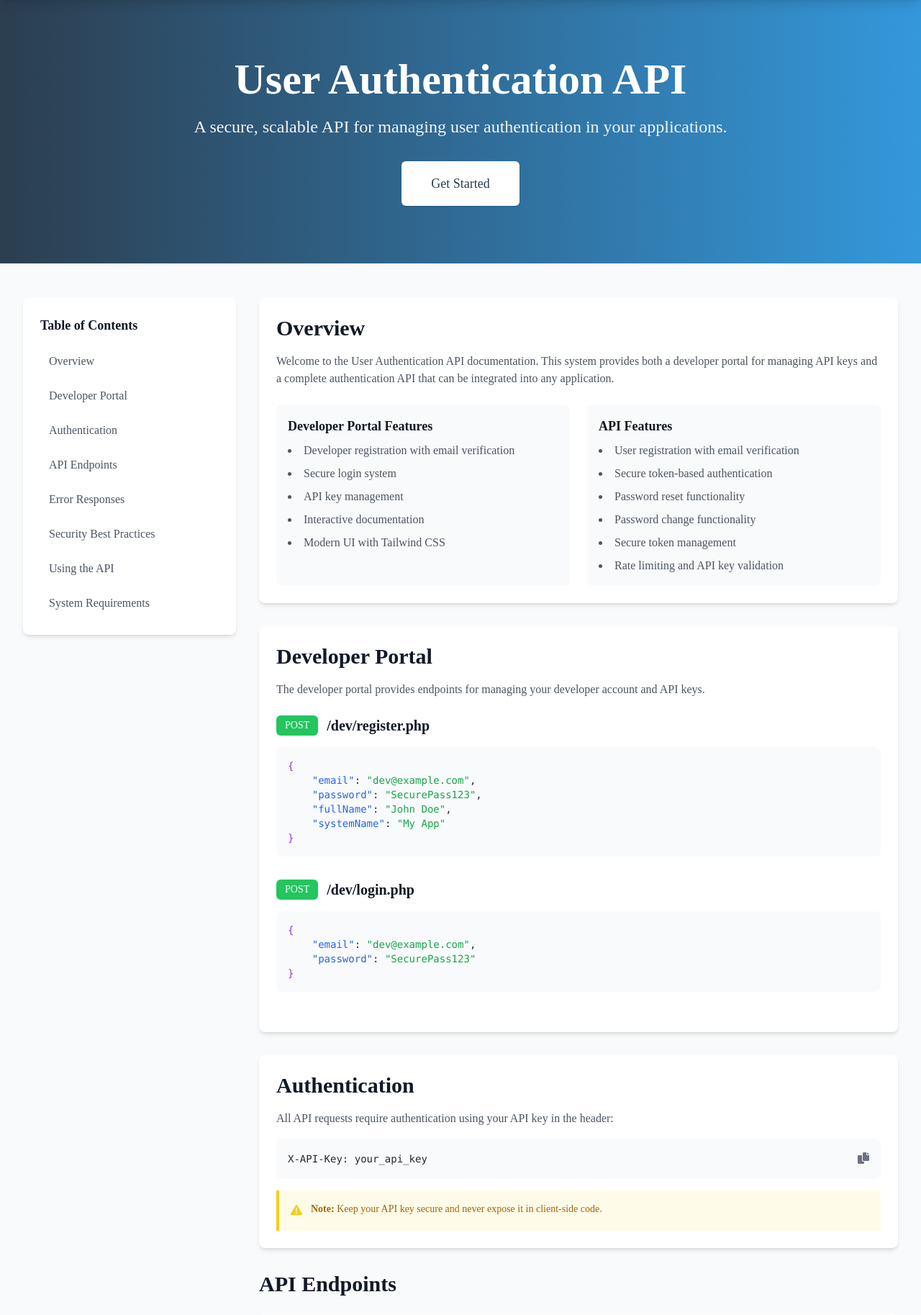
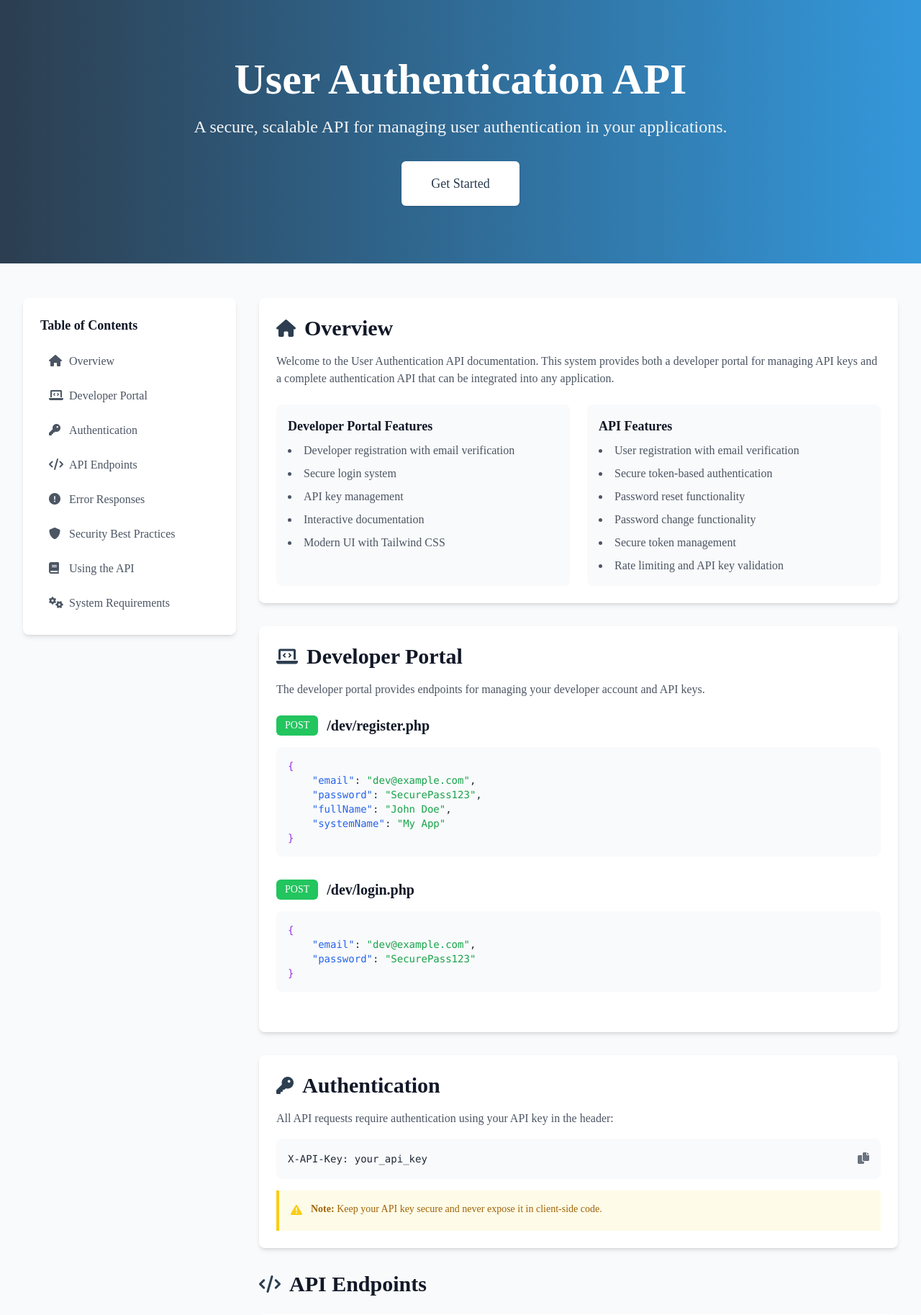
Before and after one commit to RANzzzzzzzzzY/tempAPI, a PHP site: page / in a window 1280 px wide. Shown: the part 64-1891 px from the top of the page at 72% size. Run offline with PHP 8.4, Linux system fonts and the light colour scheme; some libraries are stand-ins or nearby versions.

Commit message:
enhance documentation

```diff
--- a/index.php
+++ b/index.php
@@ -50,7 +50,7 @@ if ($isLoggedIn) {
 </head>
 <body class="bg-gray-50 min-h-screen flex flex-col font-['Poppins']">
     <!-- Navigation -->
-    <nav class="bg-primary shadow-lg sticky top-0 z-50">
+    <nav class="bg-primary shadow-lg">
         <div class="max-w-7xl mx-auto px-4 sm:px-6 lg:px-8">
             <div class="flex justify-between h-16">
                 <div class="flex">
@@ -148,14 +148,30 @@ if ($isLoggedIn) {
                     <div class="sticky top-4 bg-white rounded-lg shadow-md p-6">
                         <h3 class="text-lg font-semibold text-gray-900 mb-4">Table of Contents</h3>
                         <nav class="space-y-2">
-                            <a href="#overview" class="block text-gray-600 hover:text-primary hover:bg-gray-50 px-3 py-2 rounded-md">Overview</a>
-                            <a href="#developer-portal" class="block text-gray-600 hover:text-primary hover:bg-gray-50 px-3 py-2 rounded-md">Developer Portal</a>
-                            <a href="#authentication" class="block text-gray-600 hover:text-primary hover:bg-gray-50 px-3 py-2 rounded-md">Authentication</a>
-                            <a href="#endpoints" class="block text-gray-600 hover:text-primary hover:bg-gray-50 px-3 py-2 rounded-md">API Endpoints</a>
-                            <a href="#error-responses" class="block text-gray-600 hover:text-primary hover:bg-gray-50 px-3 py-2 rounded-md">Error Responses</a>
-                            <a href="#security" class="block text-gray-600 hover:text-primary hover:bg-gray-50 px-3 py-2 rounded-md">Security Best Practices</a>
-                            <a href="#api-usage" class="block text-gray-600 hover:text-primary hover:bg-gray-50 px-3 py-2 rounded-md">Using the API</a>
-                            <a href="#integration" class="block text-gray-600 hover:text-primary hover:bg-gray-50 px-3 py-2 rounded-md">System Requirements</a>
+                            <a href="#overview" class="block text-gray-600 hover:text-primary hover:bg-gray-50 px-3 py-2 rounded-md">
+                                <i class="fas fa-home w-5 mr-2"></i>Overview
+                            </a>
+                            <a href="#developer-portal" class="block text-gray-600 hover:text-primary hover:bg-gray-50 px-3 py-2 rounded-md">
+                                <i class="fas fa-laptop-code w-5 mr-2"></i>Developer Portal
+                            </a>
+                            <a href="#authentication" class="block text-gray-600 hover:text-primary hover:bg-gray-50 px-3 py-2 rounded-md">
+                                <i class="fas fa-key w-5 mr-2"></i>Authentication
+                            </a>
+                            <a href="#endpoints" class="block text-gray-600 hover:text-primary hover:bg-gray-50 px-3 py-2 rounded-md">
+                                <i class="fas fa-code w-5 mr-2"></i>API Endpoints
+                            </a>
+                            <a href="#error-responses" class="block text-gray-600 hover:text-primary hover:bg-gray-50 px-3 py-2 rounded-md">
+                                <i class="fas fa-exclamation-circle w-5 mr-2"></i>Error Responses
+                            </a>
+                            <a href="#security" class="block text-gray-600 hover:text-primary hover:bg-gray-50 px-3 py-2 rounded-md">
+                                <i class="fas fa-shield-alt w-5 mr-2"></i>Security Best Practices
+                            </a>
+                            <a href="#api-usage" class="block text-gray-600 hover:text-primary hover:bg-gray-50 px-3 py-2 rounded-md">
+                                <i class="fas fa-book w-5 mr-2"></i>Using the API
+                            </a>
+                            <a href="#integration" class="block text-gray-600 hover:text-primary hover:bg-gray-50 px-3 py-2 rounded-md">
+                                <i class="fas fa-cogs w-5 mr-2"></i>System Requirements
+                            </a>
                         </nav>
                     </div>
                 </div>
@@ -164,7 +180,10 @@ if ($isLoggedIn) {
                 <div class="md:w-3/4 space-y-8">
                     <!-- Overview Section -->
                     <div id="overview" class="bg-white rounded-lg shadow-md p-6">
-                        <h2 class="text-3xl font-bold text-gray-900 mb-4">Overview</h2>
+                        <div class="flex items-center mb-4">
+                            <i class="fas fa-home text-primary text-2xl mr-3"></i>
+                            <h2 class="text-3xl font-bold text-gray-900">Overview</h2>
+                        </div>
                         <p class="text-gray-600 mb-6">Welcome to the User Authentication API documentation. This system provides both a developer portal for managing API keys and a complete authentication API that can be integrated into any application.</p>
 
                         <div class="grid grid-cols-1 md:grid-cols-2 gap-6 mt-6">
@@ -194,7 +213,10 @@ if ($isLoggedIn) {
 
                     <!-- Developer Portal Section -->
                     <div id="developer-portal" class="bg-white rounded-lg shadow-md p-6">
-                        <h2 class="text-3xl font-bold text-gray-900 mb-4">Developer Portal</h2>
+                        <div class="flex items-center mb-4">
+                            <i class="fas fa-laptop-code text-primary text-2xl mr-3"></i>
+                            <h2 class="text-3xl font-bold text-gray-900">Developer Portal</h2>
+                        </div>
                         <p class="text-gray-600 mb-6">The developer portal provides endpoints for managing your developer account and API keys.</p>
 
                         <!-- Register Developer -->
@@ -230,7 +252,10 @@ if ($isLoggedIn) {
 
                     <!-- Authentication Section -->
                     <div id="authentication" class="bg-white rounded-lg shadow-md p-6">
-                        <h2 class="text-3xl font-bold text-gray-900 mb-4">Authentication</h2>
+                        <div class="flex items-center mb-4">
+                            <i class="fas fa-key text-primary text-2xl mr-3"></i>
+                            <h2 class="text-3xl font-bold text-gray-900">Authentication</h2>
+                        </div>
                         <p class="text-gray-600 mb-4">All API requests require authentication using your API key in the header:</p>
                         <div class="bg-gray-50 p-4 rounded-lg mb-4">
                             <div class="flex items-center justify-between">
@@ -257,7 +282,10 @@ if ($isLoggedIn) {
 
                     <!-- Endpoints Section -->
                     <div id="endpoints" class="space-y-6">
-                        <h2 class="text-3xl font-bold text-gray-900 mb-6">API Endpoints</h2>
+                        <div class="flex items-center mb-4">
+                            <i class="fas fa-code text-primary text-2xl mr-3"></i>
+                            <h2 class="text-3xl font-bold text-gray-900">API Endpoints</h2>
+                        </div>
 
                         <!-- Register User -->
                         <div class="bg-white rounded-lg shadow-md p-6">
@@ -380,7 +408,10 @@ if ($isLoggedIn) {
 
                     <!-- Error Responses Section -->
                     <div id="error-responses" class="bg-white rounded-lg shadow-md p-6">
-                        <h2 class="text-3xl font-bold text-gray-900 mb-4">Error Responses</h2>
+                        <div class="flex items-center mb-4">
+                            <i class="fas fa-exclamation-circle text-primary text-2xl mr-3"></i>
+                            <h2 class="text-3xl font-bold text-gray-900">Error Responses</h2>
+                        </div>
                         <p class="text-gray-600 mb-6">All API endpoints return consistent error responses in the following format:</p>
 
                         <div class="space-y-6">
@@ -489,7 +520,10 @@ if ($isLoggedIn) {
 
                     <!-- Security Section -->
                     <div id="security" class="bg-white rounded-lg shadow-md p-6">
-                        <h2 class="text-3xl font-bold text-gray-900 mb-4">Security Best Practices</h2>
+                        <div class="flex items-center mb-4">
+                            <i class="fas fa-shield-alt text-primary text-2xl mr-3"></i>
+                            <h2 class="text-3xl font-bold text-gray-900">Security Best Practices</h2>
+                        </div>
                         <div class="space-y-4">
                             <div class="bg-gray-50 p-4 rounded-lg">
                                 <h3 class="text-lg font-semibold text-gray-900 mb-2">API Key Security</h3>
@@ -592,9 +626,12 @@ composer install</pre>
                             </div>
                         </div>
 
-                        <!-- API Usage -->
-                        <div id="api-usage" class="mb-8">
-                            <h4 class="text-lg font-medium text-gray-900 mb-4">Using the API</h4>
+                        <!-- API Usage Section -->
+                        <div id="api-usage" class="bg-white rounded-lg shadow-md p-6">
+                            <div class="flex items-center mb-4">
+                                <i class="fas fa-code text-primary text-2xl mr-3"></i>
+                                <h3 class="text-2xl font-semibold text-gray-900">Using the API</h3>
+                            </div>
                             <div class="space-y-4">
                                 <div class="bg-gray-50 p-4 rounded-lg">
                                     <h5 class="font-medium text-gray-900 mb-2">Authentication</h5>
@@ -930,6 +967,18 @@ Content-Type: application/json</pre>
                                         </div>
                                     </div>
                                 </div>
+
+                                <div class="bg-gray-50 p-4 rounded-lg">
+                                    <h5 class="font-medium text-gray-900 mb-2">Security Best Practices</h5>
+                                    <ul class="list-disc pl-6 space-y-2 text-gray-600">
+                                        <li>Always use HTTPS in production</li>
+                                        <li>Store API keys securely</li>
+                                        <li>Implement rate limiting</li>
+                                        <li>Validate all input data</li>
+                                        <li>Use secure password hashing</li>
+                                        <li>Implement proper error handling</li>
+                                    </ul>
+                                </div>
                             </div>
                         </div>
                     </div>
@@ -1055,7 +1104,7 @@ Content-Type: application/json</pre>
     "success": true,
     "message": "Token refreshed successfully",
     "data": {
-        "token": "new_auth_token",
+        "token": "new_32_character_token",
         "expires_at": "2024-03-22 10:30:00"
     }
 }`;
```
